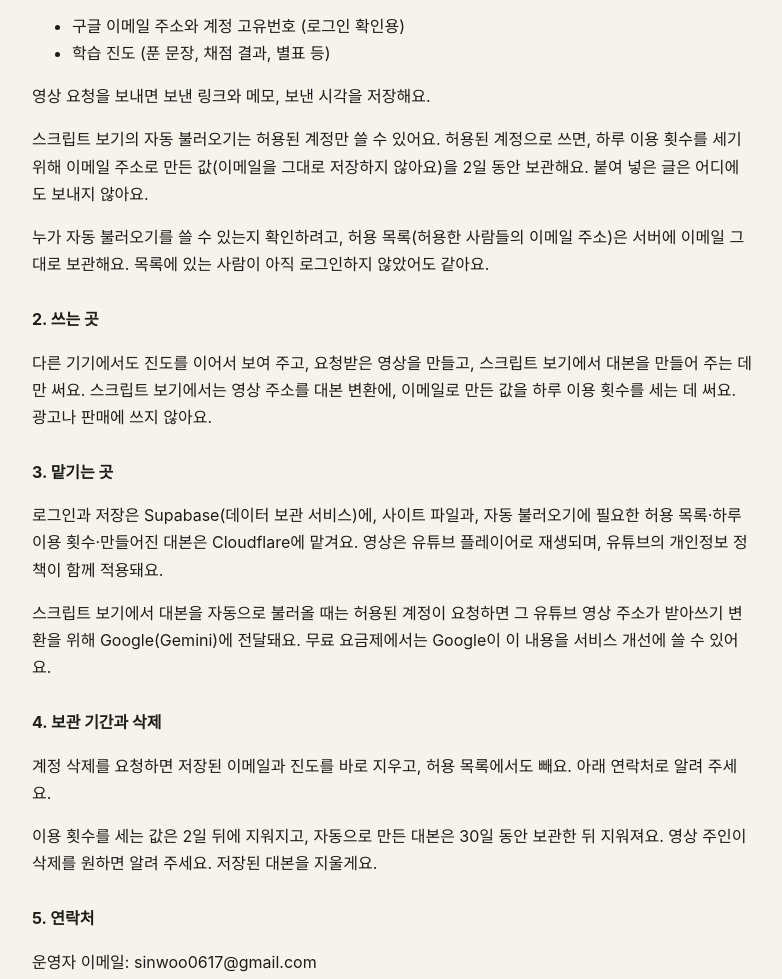
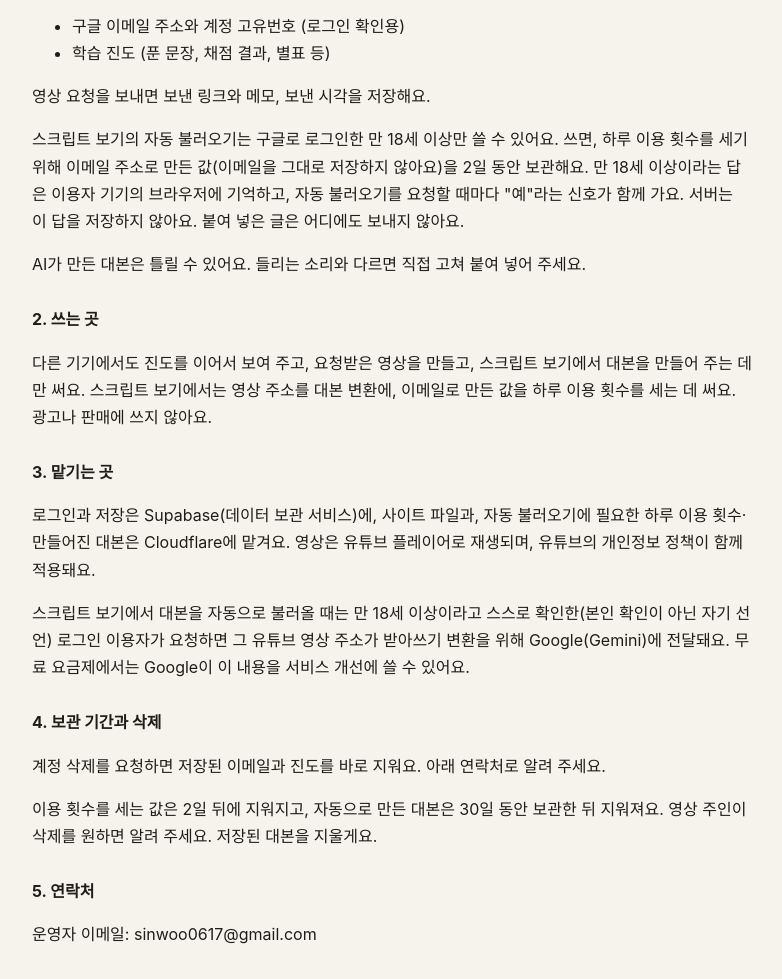
Before and after one commit to sinwoo251/dictation-site, a plain HTML site: page privacy.html in a window 1280 px wide. Shown: the part 307-1286 px from the top of the page, without its empty margins (248-1030 px from the left). Drawn offline with Linux system fonts and the light colour scheme.

Commit message:
스크립트 보기: 구글 로그인한 만 18세 이상에게 자동 불러오기 공개
Co-Authored-By: Claude Opus 5.5 <noreply@anthropic.com>

```diff
--- a/privacy.html
+++ b/privacy.html
@@ -27,18 +27,18 @@ a{color:inherit} .muted{color:var(--muted);font-size:13.5px}
     <li>학습 진도 (푼 문장, 채점 결과, 별표 등)</li>
   </ul>
   <p>영상 요청을 보내면 보낸 링크와 메모, 보낸 시각을 저장해요.</p>
-  <p>스크립트 보기의 자동 불러오기는 허용된 계정만 쓸 수 있어요. 허용된 계정으로 쓰면, 하루 이용 횟수를 세기 위해 이메일 주소로 만든 값(이메일을 그대로 저장하지 않아요)을 2일 동안 보관해요. 붙여 넣은 글은 어디에도 보내지 않아요.</p>
-  <p>누가 자동 불러오기를 쓸 수 있는지 확인하려고, 허용 목록(허용한 사람들의 이메일 주소)은 서버에 이메일 그대로 보관해요. 목록에 있는 사람이 아직 로그인하지 않았어도 같아요.</p>
+  <p>스크립트 보기의 자동 불러오기는 구글로 로그인한 만 18세 이상만 쓸 수 있어요. 쓰면, 하루 이용 횟수를 세기 위해 이메일 주소로 만든 값(이메일을 그대로 저장하지 않아요)을 2일 동안 보관해요. 만 18세 이상이라는 답은 이용자 기기의 브라우저에 기억하고, 자동 불러오기를 요청할 때마다 "예"라는 신호가 함께 가요. 서버는 이 답을 저장하지 않아요. 붙여 넣은 글은 어디에도 보내지 않아요.</p>
+  <p>AI가 만든 대본은 틀릴 수 있어요. 들리는 소리와 다르면 직접 고쳐 붙여 넣어 주세요.</p>
 
   <h2>2. 쓰는 곳</h2>
   <p>다른 기기에서도 진도를 이어서 보여 주고, 요청받은 영상을 만들고, 스크립트 보기에서 대본을 만들어 주는 데만 써요. 스크립트 보기에서는 영상 주소를 대본 변환에, 이메일로 만든 값을 하루 이용 횟수를 세는 데 써요. 광고나 판매에 쓰지 않아요.</p>
 
   <h2>3. 맡기는 곳</h2>
-  <p>로그인과 저장은 Supabase(데이터 보관 서비스)에, 사이트 파일과, 자동 불러오기에 필요한 허용 목록·하루 이용 횟수·만들어진 대본은 Cloudflare에 맡겨요. 영상은 유튜브 플레이어로 재생되며, 유튜브의 개인정보 정책이 함께 적용돼요.</p>
-  <p>스크립트 보기에서 대본을 자동으로 불러올 때는 허용된 계정이 요청하면 그 유튜브 영상 주소가 받아쓰기 변환을 위해 Google(Gemini)에 전달돼요. 무료 요금제에서는 Google이 이 내용을 서비스 개선에 쓸 수 있어요.</p>
+  <p>로그인과 저장은 Supabase(데이터 보관 서비스)에, 사이트 파일과, 자동 불러오기에 필요한 하루 이용 횟수·만들어진 대본은 Cloudflare에 맡겨요. 영상은 유튜브 플레이어로 재생되며, 유튜브의 개인정보 정책이 함께 적용돼요.</p>
+  <p>스크립트 보기에서 대본을 자동으로 불러올 때는 만 18세 이상이라고 스스로 확인한(본인 확인이 아닌 자기 선언) 로그인 이용자가 요청하면 그 유튜브 영상 주소가 받아쓰기 변환을 위해 Google(Gemini)에 전달돼요. 무료 요금제에서는 Google이 이 내용을 서비스 개선에 쓸 수 있어요.</p>
 
   <h2>4. 보관 기간과 삭제</h2>
-  <p>계정 삭제를 요청하면 저장된 이메일과 진도를 바로 지우고, 허용 목록에서도 빼요. 아래 연락처로 알려 주세요.</p>
+  <p>계정 삭제를 요청하면 저장된 이메일과 진도를 바로 지워요. 아래 연락처로 알려 주세요.</p>
   <p>이용 횟수를 세는 값은 2일 뒤에 지워지고, 자동으로 만든 대본은 30일 동안 보관한 뒤 지워져요. 영상 주인이 삭제를 원하면 알려 주세요. 저장된 대본을 지울게요.</p>
 
   <h2>5. 연락처</h2>
```
Also changed, not shown: paste.html (+14 -2 lines).
